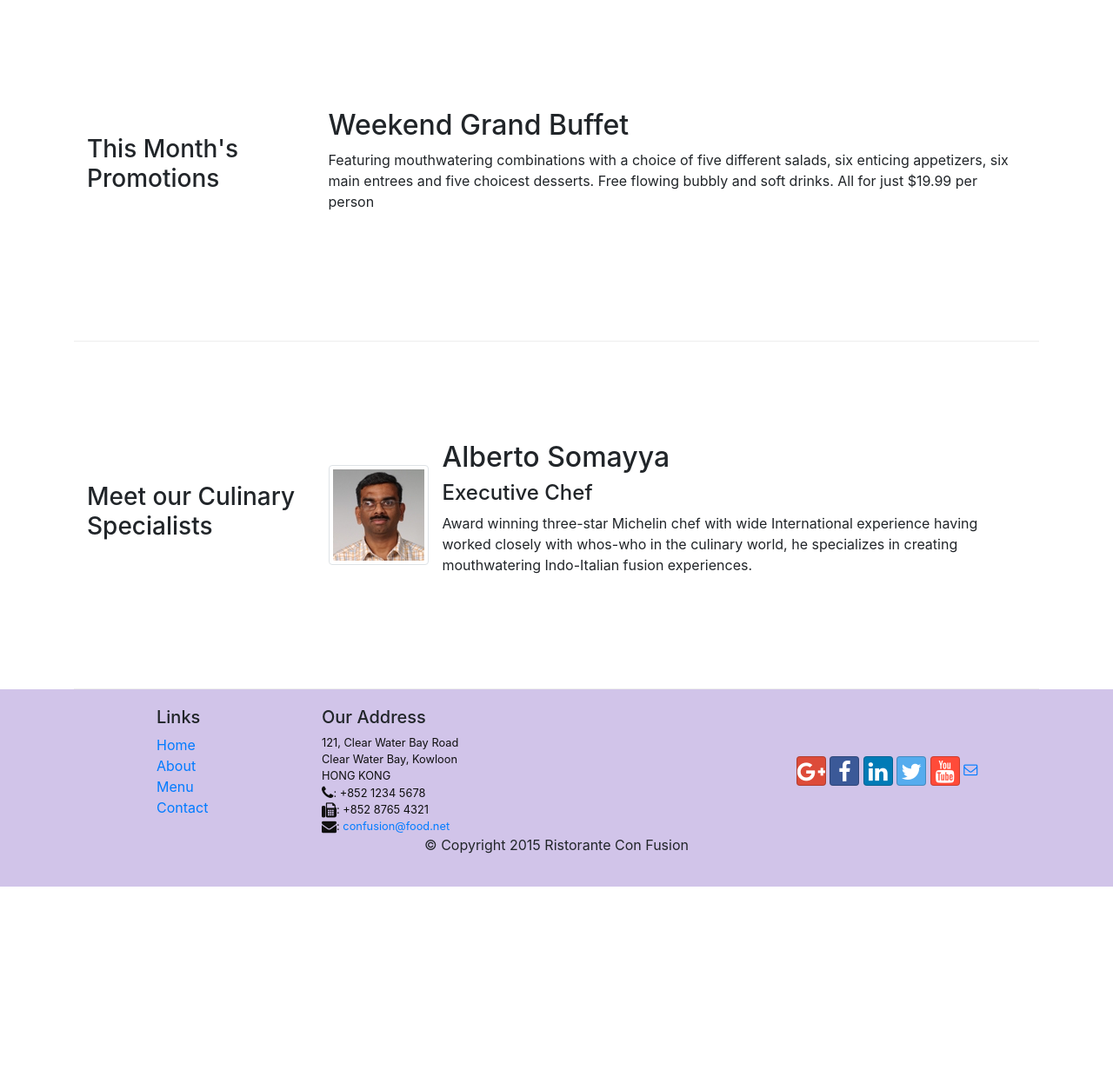
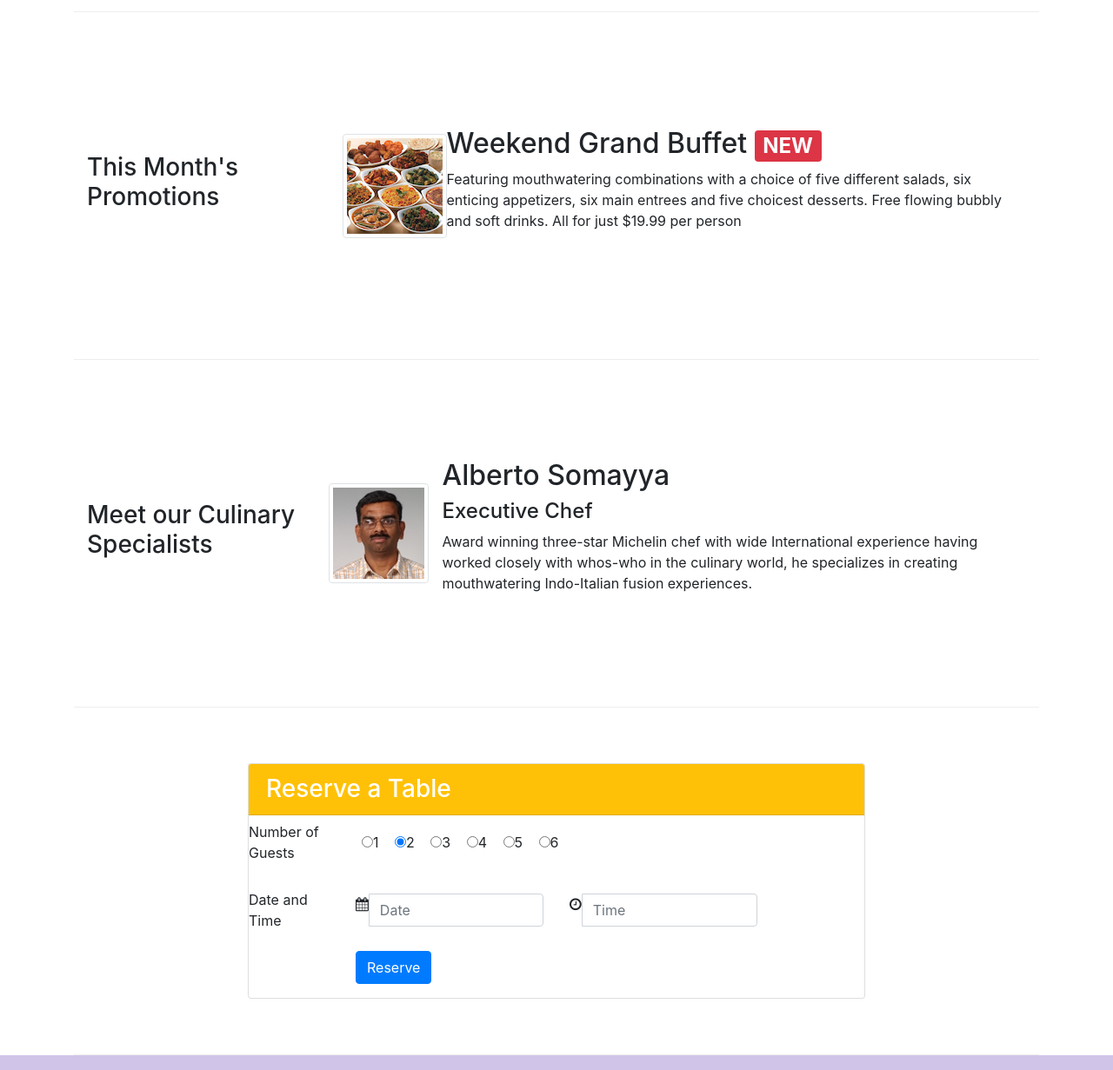
Before and after one commit to GuillaumeHonore/courseraConfusion, a website: page index.html in a window 1280 px wide. Shown: the part 720-1951 px from the top of the page at 87% size. Before the commit the page ends 1740 px from the top, so only its background shows below. Drawn offline with nearby package versions, Linux system fonts and the light colour scheme.

Commit message:
just before assignment 2, I know there are a couple of points to improve

```diff
--- a/index.html
+++ b/index.html
@@ -58,15 +58,21 @@
     <header class="jumbotron">
         <div class="container">
             <div class="row row-header">
-                <div class="col-12 col-sm-8">
+
+                <div class="col-12 col-sm-6">
                     <h1>Ristorante con Fusion</h1>
                     <p>We take inspiration from the World's best cuisines, and create a unique fusion experience. Our lipsmacking creations will tickle your culinary senses!</p>
                 </div>
-                <div class="col col-sm">
-                    <div class="col col-sm align-self-center">
-                        <img src="img/logo.png" class="img-fluid">
-                   </div>
+
+                <div class="col col-sm-3 align-self-center">
+                    <img src="img/logo.png" class=" mr-3">
                 </div>
+
+                <div class="col col-sm-3 align-self-center">
+                    <a type="button" class="btn btn-warning btm-sm btn-block" href="#reserveTable">Reserve Table</a>
+
+                </div>
+
             </div>
         </div>
     </header>
@@ -83,9 +89,11 @@
                     <img class="d-flex mr-3 img-thumbnail align-self-center" src="img/uthappizza.png" alt="Uthappizza">
                         <div class="media-body">
                             <!-- Margin top 0 > title aligned to the top. -->
-                            <h2 class="mt-0">Uthappizza</h2>
-                            <span class="badge badge-danger">HOT</span>
-                            <span class="badge badge-pill badge-default">$4.99</span>
+                            <h2 class="mt-0">
+                                Uthappizza
+                                <span class="badge badge-danger">HOT</span>
+                                <span class="badge badge-pill badge-default">$4.99</span>
+                            </h2>
                             <p class="hidden-xs-down">A unique combination of Indian Uthappam (pancake) and Italian pizza, topped with Cerignola olives, ripe vine cherry tomatoes, Vidalia onion, Guntur chillies and Buffalo Paneer.</p>
                         </div>
                     </div>
@@ -94,12 +102,21 @@
 
 
         <div class="row row-content align-items-center">
-            <div class="col-sm-4 col-md-3">
+            <div class="col-sm-4 col-md-3 flex-first">
                 <h3>This Month's Promotions</h3>
             </div>
-            <div class="col-sm col-md">
-                <h2>Weekend Grand Buffet</h2>
-                <p class="hidden-sm-down">Featuring mouthwatering combinations with a choice of five different salads, six enticing appetizers, six main entrees and five choicest desserts. Free flowing bubbly and soft drinks. All for just $19.99 per person </p>
+            <div class="col-sm col-md flex-last">
+                <div class="media">
+                    <img class="flex-last ml-3 img-thumbnail align-self-center" src="img/buffet.png" alt="buffet">
+                    <div class="media-body">
+                        <h2>
+                            Weekend Grand Buffet
+                            <span class="badge badge-danger">NEW</span>
+                        </h2>
+
+                        <p class="hidden-sm-down">Featuring mouthwatering combinations with a choice of five different salads, six enticing appetizers, six main entrees and five choicest desserts. Free flowing bubbly and soft drinks. All for just $19.99 per person </p>
+                    </div>
+                </div>
             </div>
         </div>
 
@@ -123,6 +140,89 @@
                 </div>
             </div>
         </div>
+
+        <div class="row row-content align-items-center">
+            <div class="col-12 col-sm-8 offset-sm-2">
+                <!-- Creation of the card -->
+                <div class="card" id="reserveTable">
+                    <h3 class="card-header bg-warning text-white">Reserve a Table</h3>
+                    <div class="card-block">
+                        <!-- Creation of the form -->
+                        <form>
+                            <!-- number of guests row -->
+                            <div class="form-group row align-items-center">
+                                <!--  Inside a form, use "form-group for the divs"-->
+                                <label for="numberOfGuest" class="col-sm-2 col-form-label">Number of Guests</label>
+                                <div class="col-sm-10 align-items-center">
+
+                                    <label class="radio-inline" style="margin:7px;">
+                                    <input type="radio" name="numberOfGuestChoice" value="1" >1
+                                    </label>
+
+                                    <label class="radio-inline" style="margin:7px;">
+                                    <input type="radio" name="numberOfGuestChoice" value="2" checked>2
+                                    </label>
+
+                                    <label class="radio-inline" style="margin:7px;">
+                                    <input type="radio" name="numberOfGuestChoice" value="3" >3
+                                    </label>
+
+                                    <label class="radio-inline" style="margin:7px;">
+                                    <input type="radio" name="numberOfGuestChoice" value="4" >4
+                                    </label>
+
+                                    <label class="radio-inline" style="margin:7px;">
+                                    <input type="radio" name="numberOfGuestChoice" value="5" >5
+                                    </label>
+
+                                    <label class="radio-inline" style="margin:7px;">
+                                    <input type="radio" name="numberOfGuestChoice" value="6" >6
+                                    </label>
+
+
+                                </div>
+                            </div>
+
+                            <!-- date & time row -->
+                            <div class="form-group row align-items-center">
+
+                                <label for="dateAndTime" class="col-sm-2 col-form-label">Date and Time</label>
+                                <div class="col-sm-4">
+                                    <div class="input-group">
+
+                                        <div class="input-group-addon">
+                                            <span class="fa fa-calendar form-control-feedback"></span>
+                                        </div>
+                                        <input type="text" class="form-control" id="Date" name="date" placeholder="Date">
+
+                                    </div>
+                                </div>
+                                <div class="col-sm-4">
+									<div class="input-group">
+
+                                        <div class="input-group-addon">
+                                            <span class="fa fa-clock-o form-control-feedback"></span>
+                                        </div>
+                                        <input type="text" class="form-control" id="Time" name="time" placeholder="Time">
+
+									</div>
+						        </div>
+                            </div>
+
+                            <!-- reserve button row. -->
+                            <div class="form-group row">
+                                <div class="col-sm-2 offset-2">
+                                    <button type="reserve" class="btn btn-primary">Reserve</button>
+                                </div>
+                            </div>
+
+                        </form>
+
+                    </div>
+                </div>
+            </div>
+        </div>
+
     </div>
 
     <footer class="footer">
```
